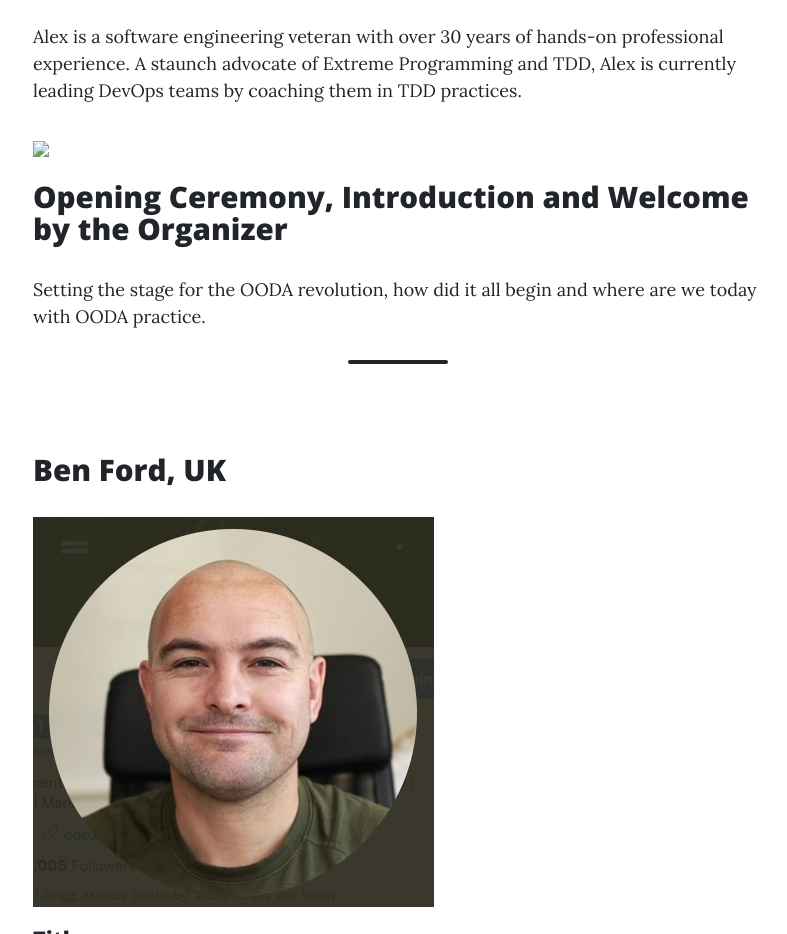
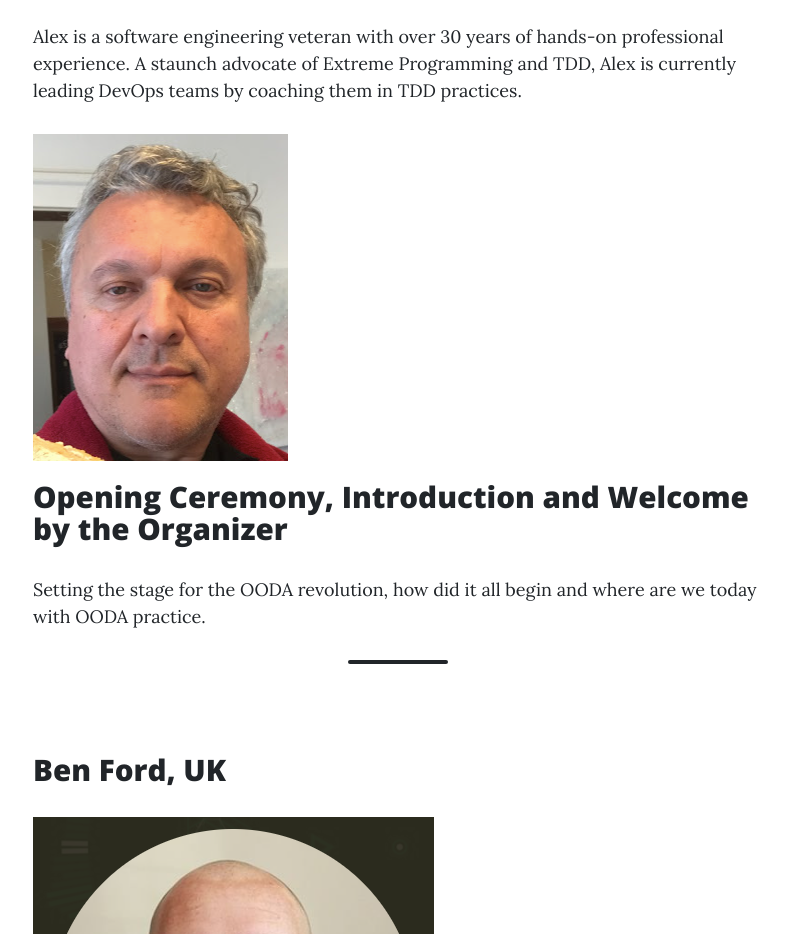
Before and after one commit to OODAConference/OODAConference.github.io, a plain HTML site: page index.html in a window 1280 px wide. Shown: the part 940-1874 px from the top of the page, without its empty margins (242-1029 px from the left). Drawn offline with nearby package versions, Linux system fonts and the light colour scheme; a script that the page names is missing.

Commit message:
Update index.html

```diff
--- a/index.html
+++ b/index.html
@@ -96,7 +96,7 @@
   <h1>Alex Bunardzic, Organizer</h>
 </div>
       <div><p>Alex is a software engineering veteran with over 30 years of hands-on professional experience. A staunch advocate of Extreme Programming and TDD, Alex is currently leading DevOps teams by coaching them in TDD practices.</p>
-      <img src="Alex_portrait.jpg" width="600" />
+      <img src="AlexBunardzic.png" />
         <h1>Opening Ceremony, Introduction and Welcome by the Organizer</h1>
         <p>Setting the stage for the OODA revolution, how did it all begin and where are we today with OODA practice.</p>
 </div>
```
